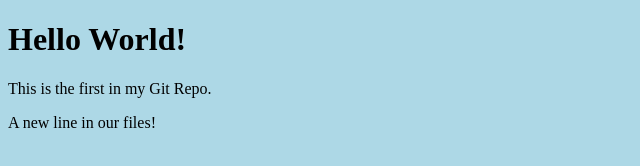
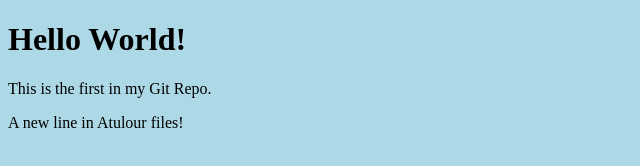
Before and after one commit to atulkumargithub/hello-world, a plain HTML site: page index.html in a window 1280 px wide. Shown: the full height of the page, 0-640 px from the left. Drawn offline with Linux system fonts and the light colour scheme.

Commit message:
update index.html with emergency fix

```diff
--- a/index.html
+++ b/index.html
@@ -9,7 +9,8 @@
     <h1>Hello World!</h1>
     <p>This is the first in my Git Repo.
     </p>
-    <p>A new line in our files!</p>
+    <p>A new line in <span>Atul</span>our files!</p>
+
 
   </body>
 </html>
```
